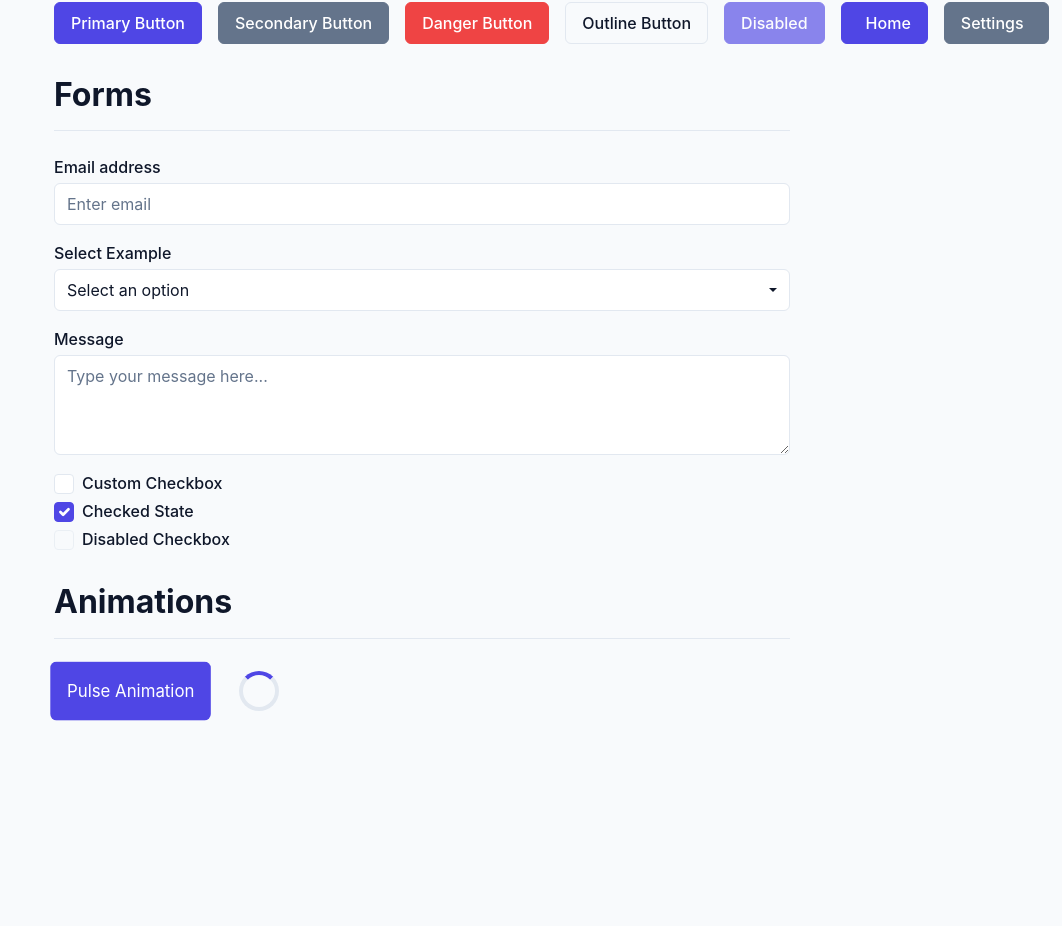
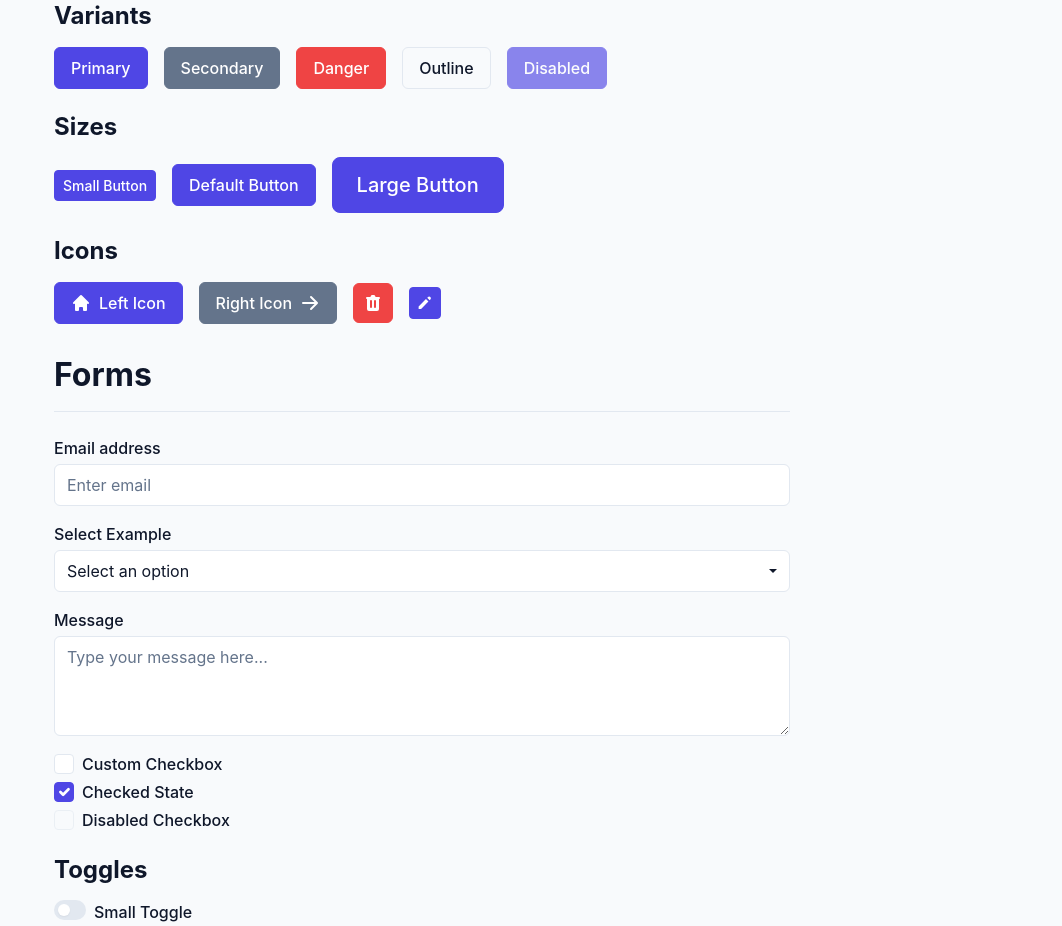
Before and after one commit to Dazz563/antigravity-playground, an Angular app: page / in a window 1280 px wide. Shown: the part 741-1667 px from the top of the page, without its empty margins (218-1280 px from the left). Before the commit the page ends 1492 px from the top, so only its background shows below. Built offline with nearby package versions, Linux system fonts and the light colour scheme.

Commit message:
feat: Add button sizes, icon-only buttons, toggle switches, and new animation examples.

```diff
--- a/src/app/app.html
+++ b/src/app/app.html
@@ -25,27 +25,58 @@
     <section class="mb-5">
         <h2>Buttons</h2>
         <hr class="mb-4" style="border: 0; border-top: 1px solid var(--border-color);">
-        <div class="d-flex flex-wrap align-items-center" style="gap: 1rem;">
-            <button class="btn btn-primary">Primary Button</button>
-            <button class="btn btn-secondary">Secondary Button</button>
-            <button class="btn btn-danger">Danger Button</button>
-            <button class="btn btn-outline">Outline Button</button>
+
+        <h4 class="mb-3">Variants</h4>
+        <div class="d-flex flex-wrap align-items-center mb-4" style="gap: 1rem;">
+            <button class="btn btn-primary">Primary</button>
+            <button class="btn btn-secondary">Secondary</button>
+            <button class="btn btn-danger">Danger</button>
+            <button class="btn btn-outline">Outline</button>
             <button class="btn btn-primary" disabled>Disabled</button>
+        </div>
 
-            <!-- Buttons with Icons -->
+        <h4 class="mb-3">Sizes</h4>
+        <div class="d-flex flex-wrap align-items-center mb-4" style="gap: 1rem;">
+            <button class="btn btn-primary btn-sm">Small Button</button>
+            <button class="btn btn-primary">Default Button</button>
+            <button class="btn btn-primary btn-lg">Large Button</button>
+        </div>
+
+        <h4 class="mb-3">Icons</h4>
+        <div class="d-flex flex-wrap align-items-center mb-4" style="gap: 1rem;">
+            <!-- Left Icon -->
             <button class="btn btn-primary">
                 <svg xmlns="http://www.w3.org/2000/svg" viewBox="0 0 20 20" fill="currentColor">
                     <path
                         d="M10.707 2.293a1 1 0 00-1.414 0l-7 7a1 1 0 001.414 1.414L4 10.414V17a1 1 0 001 1h2a1 1 0 001-1v-2a1 1 0 011-1h2a1 1 0 011 1v2a1 1 0 001 1h2a1 1 0 001-1v-6.586l.293.293a1 1 0 001.414-1.414l-7-7z" />
                 </svg>
-                Home
+                Left Icon
             </button>
+
+            <!-- Right Icon -->
             <button class="btn btn-secondary">
-                Settings
+                Right Icon
                 <svg xmlns="http://www.w3.org/2000/svg" viewBox="0 0 20 20" fill="currentColor">
                     <path fill-rule="evenodd"
-                        d="M11.49 3.17c-.38-1.56-2.6-1.56-2.98 0a1.532 1.532 0 01-2.286.948c-1.372-.836-2.942.734-2.106 2.106.54.886.061 2.042-.947 2.287-1.561.379-1.561 2.6 0 2.978a1.532 1.532 0 01.947 2.287c-.836 1.372.734 2.942 2.106 2.106a1.532 1.532 0 012.287.947c.379 1.561 2.6 1.561 2.978 0a1.533 1.533 0 012.287-.947c1.372.836 2.942-.734 2.106-2.106a1.533 1.533 0 01.947-2.287c1.561-.379 1.561-2.6 0-2.978a1.532 1.532 0 01-.947-2.287c.836-1.372-.734-2.942-2.106-2.106a1.532 1.532 0 01-2.287-.947zM10 13a3 3 0 100-6 3 3 0 000 6z"
+                        d="M10.293 3.293a1 1 0 011.414 0l6 6a1 1 0 010 1.414l-6 6a1 1 0 01-1.414-1.414L14.586 11H3a1 1 0 110-2h11.586l-4.293-4.293a1 1 0 010-1.414z"
                         clip-rule="evenodd" />
+                </svg>
+            </button>
+
+            <!-- Icon Only -->
+            <button class="btn btn-danger btn-icon" aria-label="Delete">
+                <svg xmlns="http://www.w3.org/2000/svg" viewBox="0 0 20 20" fill="currentColor">
+                    <path fill-rule="evenodd"
+                        d="M9 2a1 1 0 00-.894.553L7.382 4H4a1 1 0 000 2v10a2 2 0 002 2h8a2 2 0 002-2V6a1 1 0 100-2h-3.382l-.724-1.447A1 1 0 0011 2H9zM7 8a1 1 0 012 0v6a1 1 0 11-2 0V8zm5-1a1 1 0 00-1 1v6a1 1 0 102 0V8a1 1 0 00-1-1z"
+                        clip-rule="evenodd" />
+                </svg>
+            </button>
+
+            <!-- Icon Only Small -->
+            <button class="btn btn-primary btn-icon btn-sm" aria-label="Edit">
+                <svg xmlns="http://www.w3.org/2000/svg" viewBox="0 0 20 20" fill="currentColor">
+                    <path
+                        d="M13.586 3.586a2 2 0 112.828 2.828l-.793.793-2.828-2.828.793-.793zM11.379 5.793L3 14.172V17h2.828l8.38-8.379-2.83-2.828z" />
                 </svg>
             </button>
         </div>
@@ -89,13 +120,40 @@
                     Disabled Checkbox
                 </label>
             </div>
+
+            <!-- Toggle Switches -->
+            <h4 class="mt-4 mb-3">Toggles</h4>
+
+            <!-- Small -->
+            <div class="form-switch form-switch-sm">
+                <input class="form-check-input" type="checkbox" id="switchSm">
+                <label class="form-check-label" for="switchSm">Small Toggle</label>
+            </div>
+
+            <!-- Default (Medium) -->
+            <div class="form-switch">
+                <input class="form-check-input" type="checkbox" id="switchMd" checked>
+                <label class="form-check-label" for="switchMd">Medium Toggle (Checked)</label>
+            </div>
+
+            <!-- Large -->
+            <div class="form-switch form-switch-lg">
+                <input class="form-check-input" type="checkbox" id="switchLg">
+                <label class="form-check-label" for="switchLg">Large Toggle</label>
+            </div>
+
+            <!-- Disabled -->
+            <div class="form-switch">
+                <input class="form-check-input" type="checkbox" id="switchDisabled" disabled>
+                <label class="form-check-label" for="switchDisabled">Disabled Toggle</label>
+            </div>
         </form>
     </section>
 
     <section>
         <h2>Animations</h2>
         <hr class="mb-4" style="border: 0; border-top: 1px solid var(--border-color);">
-        <div class="d-flex align-items-center" style="gap: 2rem;">
+        <div class="d-flex flex-wrap align-items-center" style="gap: 2rem;">
             <div class="pulse"
                 style="background: var(--primary-color); color: white; padding: 1rem; border-radius: var(--radius-md);">
                 Pulse Animation
@@ -103,6 +161,14 @@
             <div class="spin"
                 style="width: 40px; height: 40px; border: 4px solid var(--border-color); border-top-color: var(--primary-color); border-radius: 50%;">
             </div>
+            <div class="fade-in"
+                style="background: var(--secondary-color, #6c757d); color: white; padding: 1rem; border-radius: var(--radius-md);">
+                Fade In Animation
+            </div>
+            <div class="slide-in-up"
+                style="background: var(--primary-color); color: white; padding: 1rem; border-radius: var(--radius-md); opacity: 0; animation-fill-mode: forwards;">
+                Slide In Up Animation
+            </div>
         </div>
     </section>
 </div>
--- a/src/styles/buttons.css
+++ b/src/styles/buttons.css
@@ -80,3 +80,39 @@
 .btn-outline:hover:not(:disabled) {
   background-color: var(--border-color);
 }
+
+/* Button Sizes */
+.btn-sm {
+  padding: 0.25rem 0.5rem;
+  font-size: 0.875rem;
+  border-radius: var(--radius-sm);
+}
+
+.btn-lg {
+  padding: 0.75rem 1.5rem;
+  font-size: 1.25rem;
+  border-radius: var(--radius-lg);
+}
+
+/* Icon Only Button */
+.btn-icon {
+  padding: 0.5rem;
+  width: 2.5rem;
+  /* Ensure square aspect ratio */
+  height: 2.5rem;
+  display: inline-flex;
+  align-items: center;
+  justify-content: center;
+}
+
+.btn-icon.btn-sm {
+  width: 2rem;
+  height: 2rem;
+  padding: 0.25rem;
+}
+
+.btn-icon.btn-lg {
+  width: 3.5rem;
+  height: 3.5rem;
+  padding: 0.75rem;
+}
--- a/src/styles/forms.css
+++ b/src/styles/forms.css
@@ -109,3 +109,129 @@ textarea.form-control {
   opacity: 0.6;
   cursor: not-allowed;
 }
+
+/* Toggle Switch */
+.form-switch {
+  display: flex;
+  align-items: center;
+  margin-bottom: var(--spacing-xs);
+  position: relative;
+  padding-left: 3rem;
+  /* Space for switch */
+  cursor: pointer;
+  min-height: 1.5rem;
+}
+
+.form-switch .form-check-input {
+  position: absolute;
+  opacity: 0;
+  cursor: pointer;
+  height: 0;
+  width: 0;
+}
+
+.form-switch .form-check-label {
+  margin-bottom: 0;
+  cursor: pointer;
+  user-select: none;
+}
+
+/* Switch Track */
+.form-switch .form-check-label::before {
+  content: "";
+  position: absolute;
+  left: 0;
+  top: 0;
+  width: 2.5rem;
+  height: 1.5rem;
+  background-color: var(--border-color);
+  border-radius: 2rem;
+  transition: background-color 0.2s ease-in-out;
+  border: none;
+  /* Override custom checkbox border */
+}
+
+/* Switch Knob */
+.form-switch .form-check-label::after {
+  content: "";
+  position: absolute;
+  left: 0.25rem;
+  top: 0.25rem;
+  width: 1rem;
+  height: 1rem;
+  background-color: white;
+  border-radius: 50%;
+  transition: transform 0.2s ease-in-out;
+  box-shadow: var(--shadow-sm);
+}
+
+/* Checked State */
+.form-switch .form-check-input:checked+.form-check-label::before {
+  background-color: var(--primary-color);
+  background-image: none;
+  /* Override custom checkbox image */
+  border-color: transparent;
+}
+
+.form-switch .form-check-input:checked+.form-check-label::after {
+  transform: translateX(1rem);
+}
+
+/* Focus State */
+.form-switch .form-check-input:focus+.form-check-label::before {
+  box-shadow: none;
+}
+
+/* Disabled State */
+.form-switch .form-check-input:disabled+.form-check-label::before {
+  background-color: var(--border-color);
+  /* Darker than background-color */
+  opacity: 0.6;
+  cursor: not-allowed;
+}
+
+/* Sizes */
+
+/* Small */
+.form-switch-sm {
+  padding-left: 2.5rem;
+  min-height: 1.25rem;
+}
+
+.form-switch-sm .form-check-label::before {
+  width: 2rem;
+  height: 1.25rem;
+}
+
+.form-switch-sm .form-check-label::after {
+  width: 0.75rem;
+  height: 0.75rem;
+  left: 0.25rem;
+  top: 0.25rem;
+}
+
+.form-switch-sm .form-check-input:checked+.form-check-label::after {
+  transform: translateX(0.75rem);
+}
+
+/* Large */
+.form-switch-lg {
+  padding-left: 3.5rem;
+  min-height: 1.75rem;
+}
+
+.form-switch-lg .form-check-label::before {
+  width: 3rem;
+  height: 1.75rem;
+}
+
+.form-switch-lg .form-check-label::after {
+  width: 1.25rem;
+  height: 1.25rem;
+  left: 0.25rem;
+  top: 0.25rem;
+}
+
+.form-switch-lg .form-check-input:checked+.form-check-label::after {
+  transform: translateX(1.25rem);
+}
```
